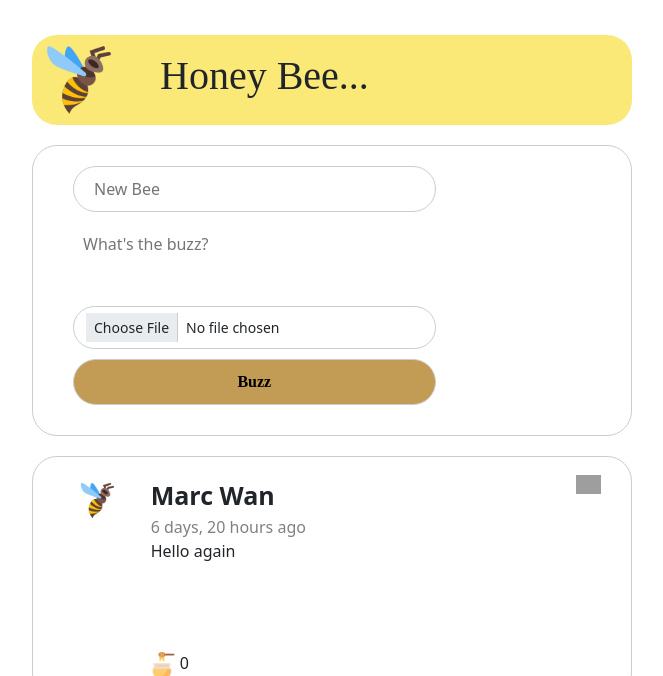
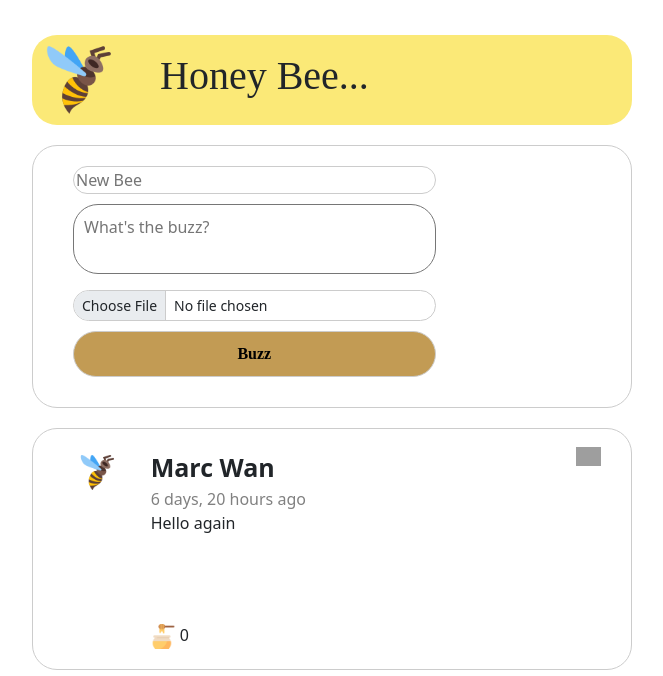
Before and after one commit to Mwan5642/honeybeetweet, a Django app: page / in a window 1280 px wide. Shown: the top 676 px of the page, without its empty margins (308-971 px from the left). Run offline with Django 3.2, Linux system fonts and the light colour scheme; data comes from the database, SQL or seed files in the repository; grey boxes are pictures that could not be loaded.

Commit message:
css changes

```diff
--- a/static/css/style.css
+++ b/static/css/style.css
@@ -104,15 +104,17 @@ Posts
 .post_form input {
     width: 70%;
     margin-bottom: 10px;
-    padding: 10px 20px;
     border: 1px solid #ccc;
     border-radius: 25px;
+}
+
+.post_form input.submit {
+    padding: 10px 20px;
 }
 
 .post_form textarea {
     width: 70%;
     padding: 10px;
-    border: 1px hidden #ccc;
     border-radius: 25px;
     margin-bottom: 10px;
     resize: none;
```
